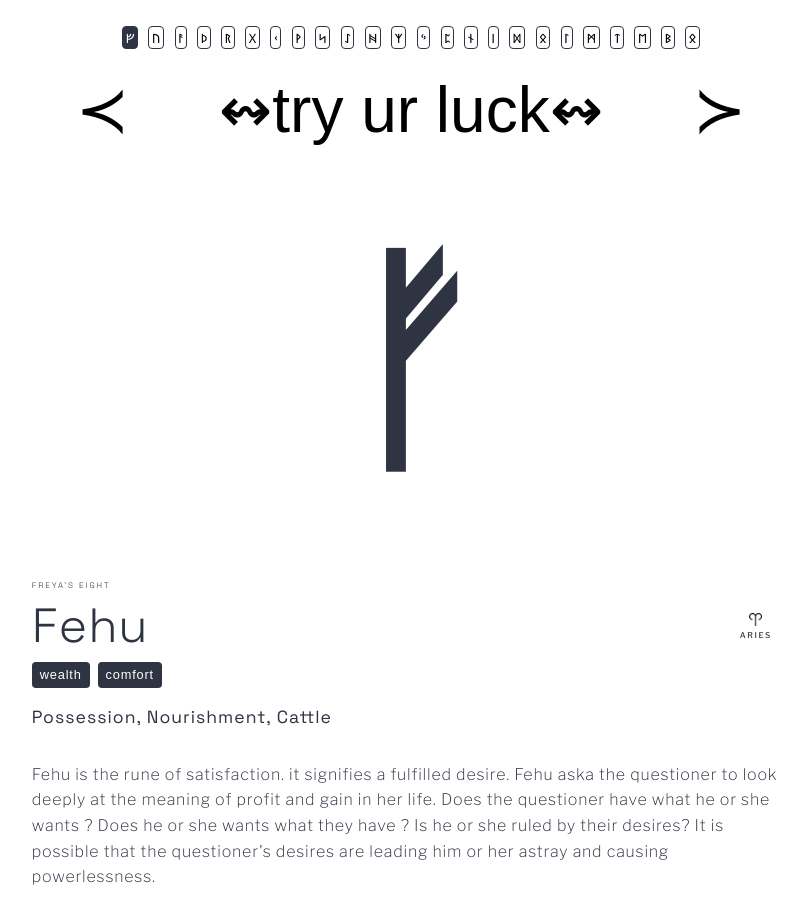
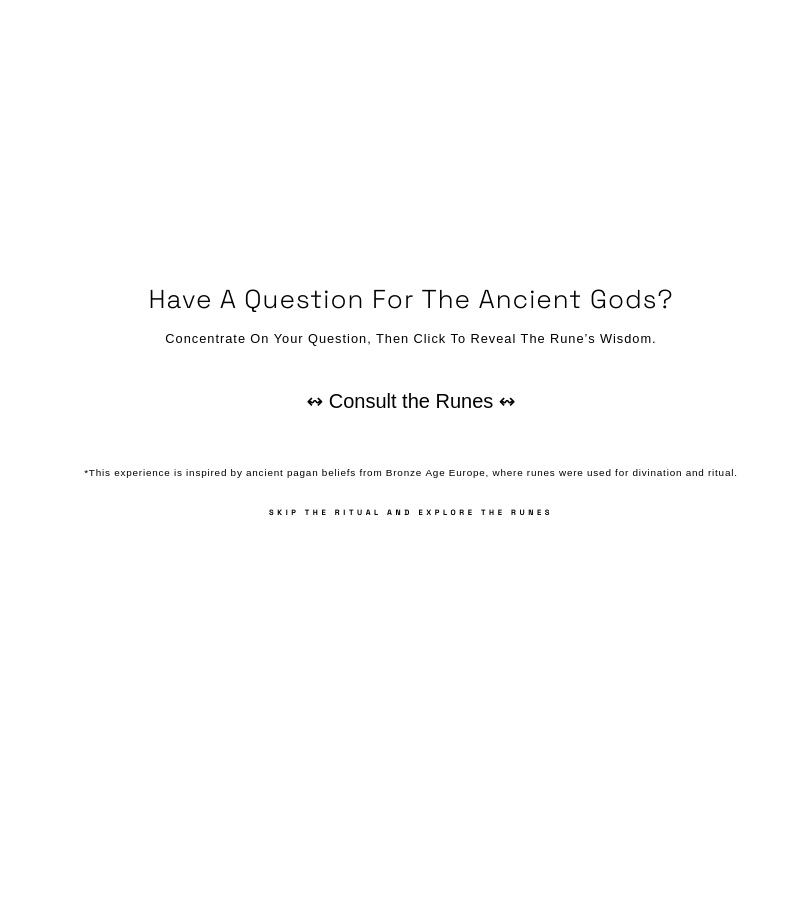
Before and after one commit to nav87pow/runesLetters, a React (Create React App) app: page / in a window 1280 px wide. Shown: the whole page, without its empty margins (229-1036 px from the left). After the commit the page ends 816 px from the top, so only its background shows below. Built offline with nearby package versions, Linux system fonts and the light colour scheme.

Commit message:
Add intro screen with rune consultation option

```diff
--- a/src/App.js
+++ b/src/App.js
@@ -282,6 +282,7 @@ const info = [
 
 const App = () => {
   const [currentRune, setCurrentRune] = useState(0);
+  const [hasStarted, setHasStarted] = useState(false);
 
   const handelNextClick = () => {
     if (currentRune === info.length - 1) {
@@ -303,6 +304,28 @@ const App = () => {
 
     setCurrentRune((currentRune) => Math.ceil(Math.random() * length));
   };
+const handleStartToPageClick = () => {
+  setHasStarted(true);
+};
+
+  const handleStartClick = () => {
+  handelRandomClick();
+  setHasStarted(true);
+};
+if (!hasStarted) {
+  return (
+    <div className="introScreen">
+      <h2>Have a question for the ancient gods?</h2>
+      <h3>Concentrate on your question, then click to reveal the rune’s wisdom.</h3>
+      <button onClick={handleStartClick}>↭ Consult the Runes ↭</button>
+   <p>*This experience is inspired by ancient pagan beliefs from Bronze Age Europe, where runes were used for divination and ritual.</p>
+  <a className="skipIntro" onClick={handleStartToPageClick}>
+ skip the ritual and explore the runes
+</a>
+    </div>
+  );
+}
+
   return (
     <div className="App">
       <main>
@@ -320,7 +343,7 @@ const App = () => {
 
         <nav>
           <button onClick={handelPrevClick}>≺</button>
-          <button onClick={handelRandomClick}> ↭try ur luck↭ </button>
+          <button onClick={handelRandomClick}> ↭Consult the Runes↭ </button>
           <button onClick={handelNextClick}>≻</button>
         </nav>
         <h1>{info[currentRune].letter}</h1>
--- a/src/styles.css
+++ b/src/styles.css
@@ -145,6 +145,51 @@ button {
   border: 1px solid var(--gray-400);
 }
 
+.introScreen {
+  display: flex;
+  flex-direction: column;
+  align-items: center;
+  justify-content: center;
+  height: 100vh;
+  background-color: white;
+  font-family: inherit;
+  text-align: center;
+  width: 80vw;
+  margin: 0 auto;
+}
+
+.introScreen h2 {
+    font-family: var(--font-space);
+    font-size: 1.62em;
+    line-height: 1.24;
+}
+.introScreen h3{
+  font-family: var(--font-rune);
+  font-weight: 300;
+  font-size: 0.8em;
+  line-height: 1.6;
+}
+
+.introScreen p{
+  text-align: left;
+  font-size: 0.62em;
+  font-family: var(--font-rune);
+  }
+
+.introScreen a{font-size: 0.48em;
+    font-family: var(--font-space);
+    text-transform: uppercase;
+    letter-spacing: 0.28vw;
+    font-weight: 800;
+    margin: 2vh auto;}
+.introScreen button {
+  padding: 0.75rem 2rem;
+  font-size: 1.25rem;
+  cursor: pointer;
+  margin: 2vh auto 1vh;
+}
+
+
 @media (max-width: 800px) {
   main {
     width: 90%;
```
